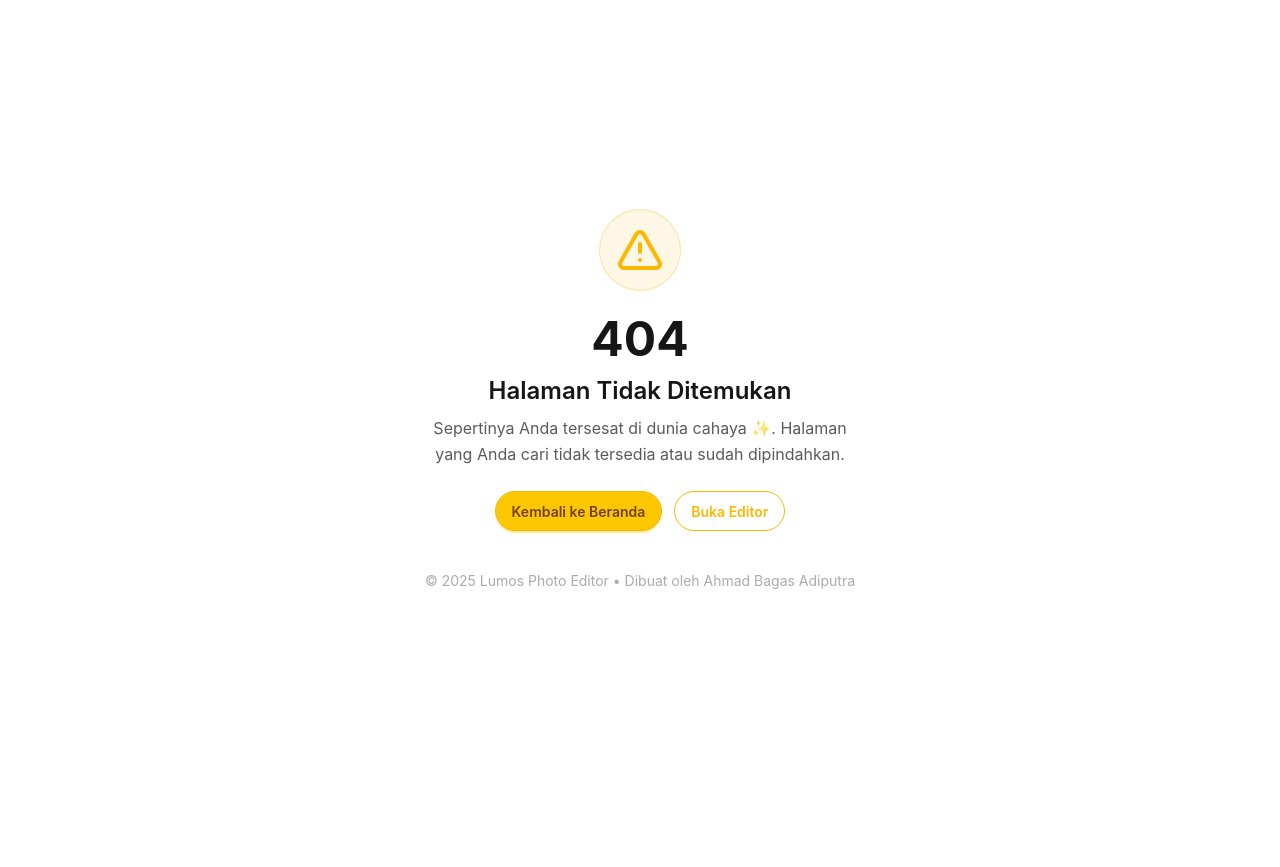
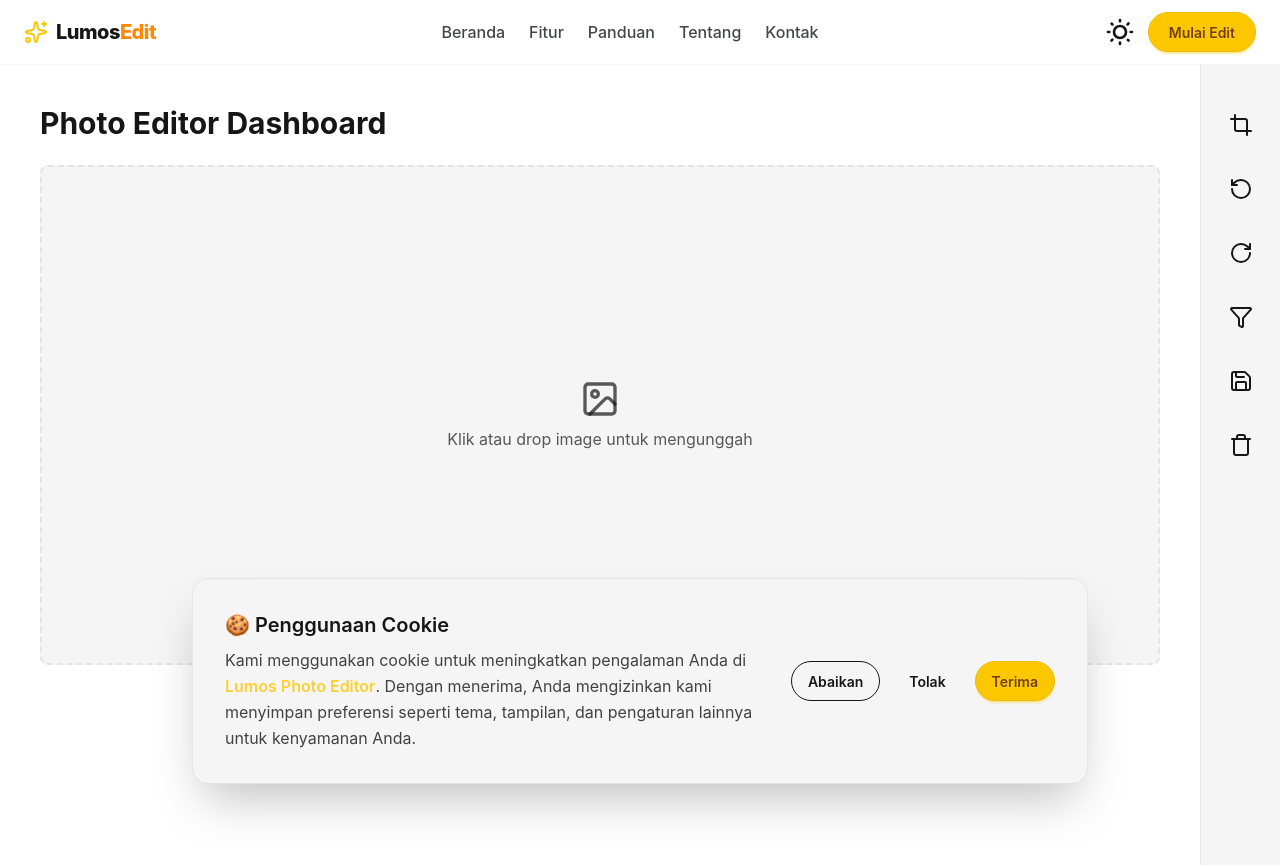
Before and after one commit to ahmadadptr001/lumos-photo-editor, a React (Vite) app: page /editor in a window 1280 px wide. Shown: the top 867 px of the page. Before the commit the page ends 800 px from the top, so only its background shows below. Built offline with nearby package versions, Linux system fonts and the light colour scheme.

Commit message:
menambahkan halaman edit foto

```diff
--- a/package.json
+++ b/package.json
@@ -21,6 +21,7 @@
     "notistack": "^3.0.2",
     "react": "^19.1.1",
     "react-dom": "^19.1.1",
+    "react-dropzone": "^14.3.8",
     "react-konva": "^19.0.10",
     "react-router-dom": "^7.9.4",
     "tailwindcss": "^4.1.14"
--- /dev/null
+++ b/src/pages/Editor/Editor.jsx
@@ -0,0 +1,96 @@
+import {
+  Image,
+  Crop,
+  RotateCcw,
+  RotateCw,
+  Filter,
+  Save,
+  Trash,
+} from 'lucide-react';
+import { dropZoneService } from '../../services/dropZonePhotoService';
+
+export default function PhotoEditor() {
+  const { filePhoto, setFilePhoto, getRootProps, getInputProps, isDragActive } =
+    dropZoneService();
+
+  const handleDeletePhoto = () => {
+    if (confirm('Apakah Anda yakin ingin menghapus gambar ini?')) {
+      setFilePhoto(null);
+    }
+  };
+  return (
+    <div className="flex min-h-screen bg-base-100">
+      {/* Main Content */}
+      <div className="flex-1 sm:p-10 p-3" {...getRootProps()}>
+        <h1 className="text-3xl font-bold mb-6">Photo Editor Dashboard</h1>
+        <div className="border-2 border-dashed border-base-300 rounded-lg h-[500px] flex items-center justify-center bg-base-200">
+          <input {...getInputProps()} />
+          {filePhoto ? (
+            <img
+              src={URL.createObjectURL(filePhoto)}
+              alt="Preview"
+              className="max-h-full max-w-full object-contain"
+            />
+          ) : (
+            <div className="cursor-pointer text-center">
+              {isDragActive ? (
+                <div className="flex flex-col items-center justify-center text-base-content/70">
+                  <Image size={40} className="mb-2 animate-bounce" />
+                  Lepaskan gambar untuk mengunggah
+                </div>
+              ) : (
+                <div className="flex flex-col items-center justify-center text-base-content/70">
+                  <Image size={40} className="mb-2" />
+                  Klik atau drop image untuk mengunggah
+                </div>
+              )}
+            </div>
+          )}
+        </div>
+      </div>
+
+      {/* Sidebar kanan */}
+      <div className="w-20 bg-base-200 flex flex-col items-center py-10 gap-6 border-l border-base-300 relative">
+        {/* Icon Buttons with DaisyUI tooltip */}
+        <div className="tooltip tooltip-left" data-tip="Crop">
+          <button className="btn btn-ghost btn-circle hover:bg-base-300 transition">
+            <Crop size={24} />
+          </button>
+        </div>
+
+        <div className="tooltip tooltip-left" data-tip="Rotate Left">
+          <button className="btn btn-ghost btn-circle hover:bg-base-300 transition">
+            <RotateCcw size={24} />
+          </button>
+        </div>
+
+        <div className="tooltip tooltip-left" data-tip="Rotate Right">
+          <button className="btn btn-ghost btn-circle hover:bg-base-300 transition">
+            <RotateCw size={24} />
+          </button>
+        </div>
+
+        <div className="tooltip tooltip-left" data-tip="Filters">
+          <button className="btn btn-ghost btn-circle hover:bg-base-300 transition">
+            <Filter size={24} />
+          </button>
+        </div>
+
+        <div className="tooltip tooltip-left" data-tip="Save Image">
+          <button className="btn btn-ghost btn-circle hover:bg-base-300 transition">
+            <Save size={24} />
+          </button>
+        </div>
+
+        <div className="tooltip tooltip-left" data-tip="Delete Image">
+          <button
+            onClick={() => handleDeletePhoto()}
+            className="btn btn-ghost btn-circle hover:bg-base-300 transition"
+          >
+            <Trash size={24} />
+          </button>
+        </div>
+      </div>
+    </div>
+  );
+}
--- a/src/routes/index.jsx
+++ b/src/routes/index.jsx
@@ -6,6 +6,7 @@ import Panduan from '../pages/Help/Panduan';
 import Tentang from '../pages/About/Tentang';
 import Kontak from '../pages/Contact/Kontak';
 import NotFound from '../pages/Error/NotFound';
+import Editor from '../pages/Editor/Editor';
 
 export default function AppRoutes() {
   return (
@@ -16,6 +17,7 @@ export default function AppRoutes() {
         <Route path="/panduan" element={<Panduan />} />
         <Route path="/tentang" element={<Tentang />} />
         <Route path="/kontak" element={<Kontak />} />
+        <Route path="/editor" element={<Editor />} />
       </Route>
       <Route path="*" element={<NotFound />} />
     </Routes>
--- /dev/null
+++ b/src/services/dropZonePhotoService.jsx
@@ -0,0 +1,15 @@
+import { useState } from 'react';
+import { useDropzone } from 'react-dropzone';
+
+export const dropZoneService = () => {
+  const [filePhoto, setFilePhoto] = useState(null);
+  const { getRootProps, getInputProps, isDragActive } = useDropzone({
+    multiple: false,
+    onDrop: (file) => setFilePhoto(file[0]),
+    accept: { 'image/*': [] },
+    maxFiles: 1, // max 1 file
+    maxSize: 5 * 1024 * 1024, // max 5mb
+  });
+
+  return { filePhoto, setFilePhoto, getRootProps, getInputProps, isDragActive };
+};
```
Also changed, not shown: 1 other file (tests, documents, lock files or other folders).
